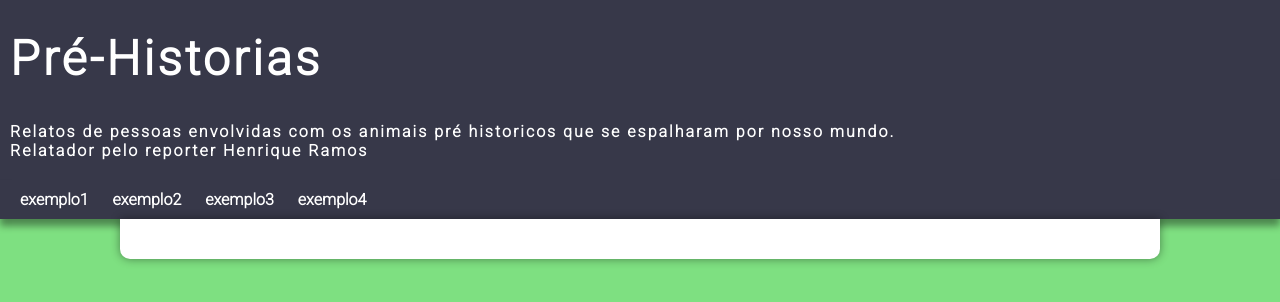
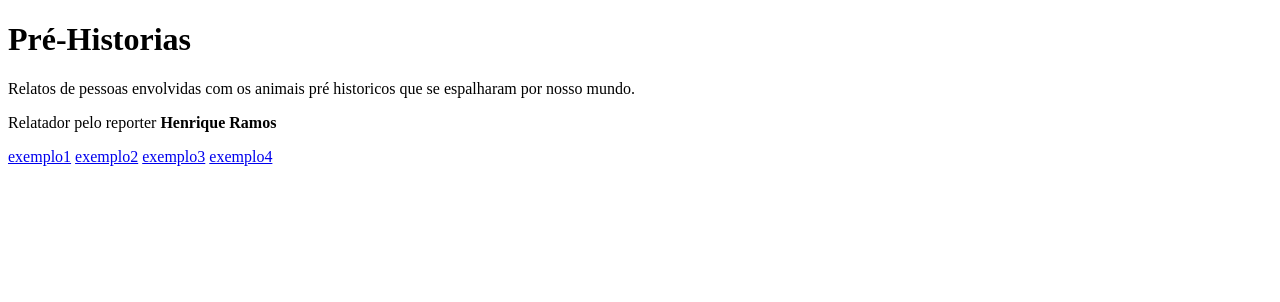
Before and after one commit to herikramos/projeto-jurassico, a plain HTML site: page Index.html in a window 1280 px wide. Drawn offline with Linux system fonts and the light colour scheme.

Commit message:
Recomeçando

```diff
--- a/estilo/style.css
+++ b/estilo/style.css
@@ -12,77 +12,3 @@
   --fonte-padrao: Arial, Verdana, Helvetica, sans-serif;
   --fonte-destaque: 'Roboto', sans-serif;
 }
-
-*{
-  margin: 0px;
-  padding: 0px;
-}
-
-nav{
-  font-family: var(--fonte-destaque);
-  padding: 10px;
-  background-color: var(--cor4);
-  box-shadow: 0px 7px 7px rgba(0, 0, 0, 0.395);
-}
-
-nav > a {
-  color: white;
-  text-decoration: none;
-  padding: 10px;
-  border-radius: 5px;
-  font-weight: bold;
-  transition-duration: .5s;
-}
-
-nav > a:hover {
-  background-color: var(--cor3);
-  color: var(--cor4);
-}
-
-body {
-  background-color: var(--cor1);
-}
-
-header {
-  background-color: var(--cor4);
-  padding-top: 20px;
-  padding-bottom: 20px;
-}
-h1 {
-  padding: 10px;
-  font-family: var(--fonte-destaque);
-  font-weight: bold;
-  font-size: 3em;
-  letter-spacing: 3.1px;
-  color: white;
-}
-
-p.head1 {
-  padding-left: 10px;
-  padding-top: 25px;
-  font-family: var(--fonte-destaque);
-  font-size: medium;
-  font-weight: bold;
-  letter-spacing: 2px;
-  color: white;
-}
-p.head2 {
-  padding-left: 10px;
-  font-family: var(--fonte-destaque);
-  font-size: medium;
-  font-weight: bold;
-  letter-spacing: 2px;
-  color: white;
-}
-
-main {
-  background-color: white;
-  min-width: 300px;
-  max-width: 1000px;
-  margin: auto;
-  margin-bottom: 30px;
-  padding: 20px;
-  box-shadow: 0px 0px 10px rgba(0, 0, 0, 0.418);
-  border-bottom-left-radius: 10px;
-  border-bottom-right-radius: 10px;
-}
```
Also changed, not shown: Index.html (+0 -1 lines), imagens/adam-mathieu-Fl0GNjfFdXg-unsplash(1).jpg (added), imagens/adam-mathieu-Fl0GNjfFdXg-unsplash.jpg (deleted).
